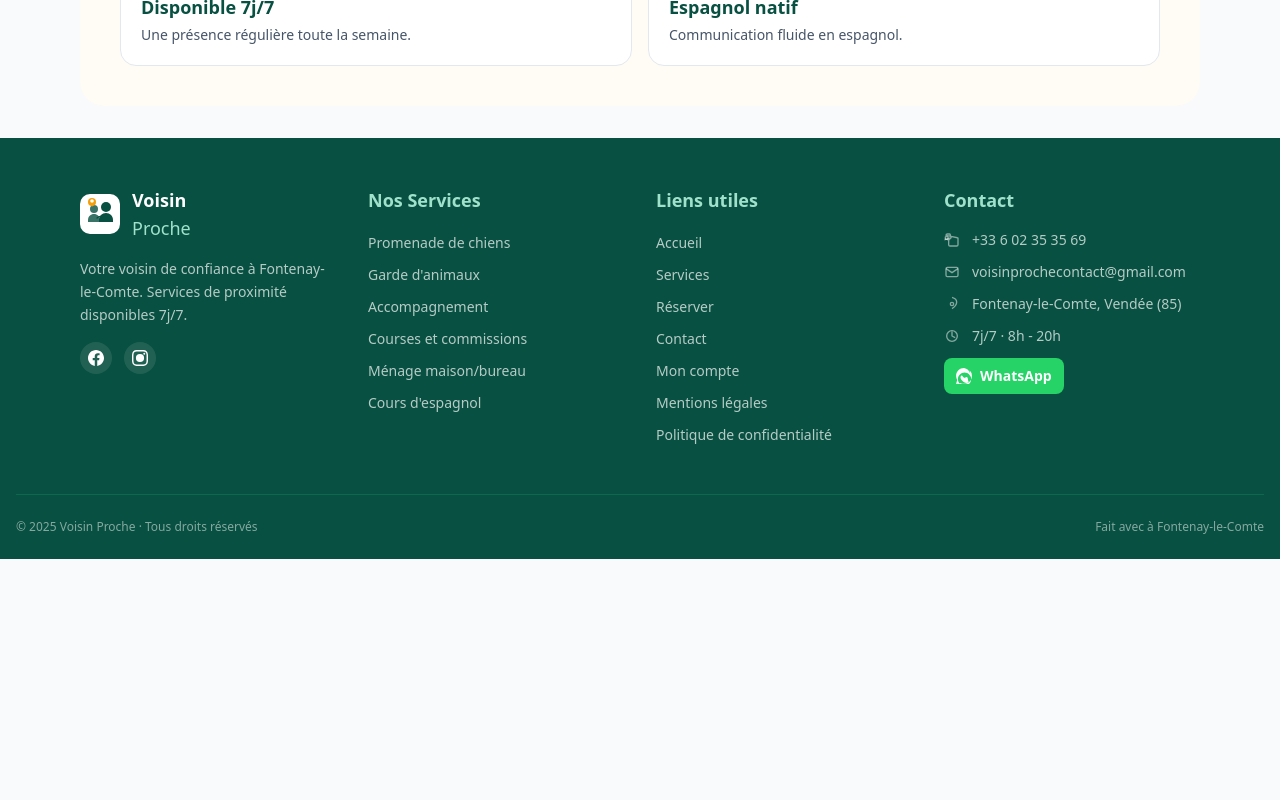
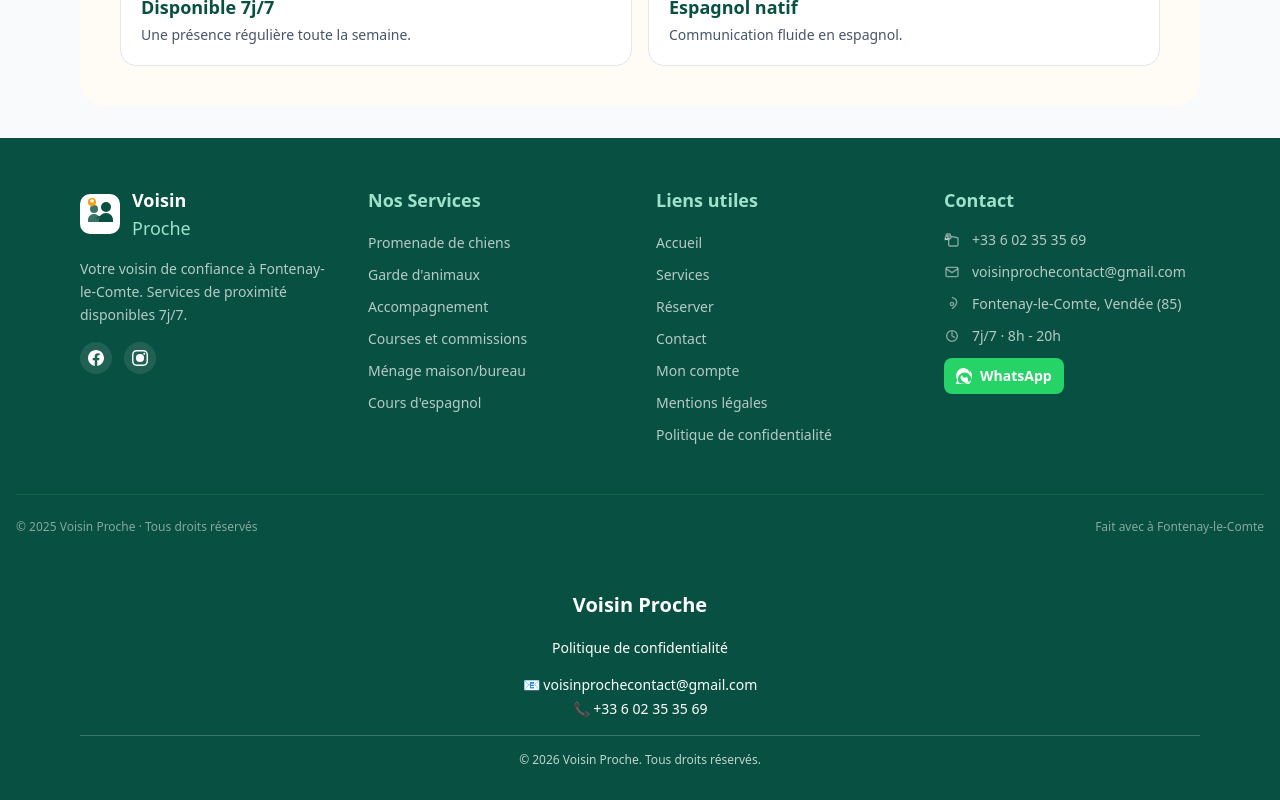
Before and after one commit to diegongu-cmyk/voisin-proche, a Next.js app: page / in a window 1280 px wide. Shown: the part 2332-3132 px from the top of the page. Before the commit the page ends 2891 px from the top, so only its background shows below. Built offline with nearby package versions, Linux system fonts and the light colour scheme.

Commit message:
Add footer with privacy policy link to all pages

```diff
--- a/app/layout.tsx
+++ b/app/layout.tsx
@@ -3,6 +3,7 @@ import "./globals.css";
 import Navbar from "@/components/Navbar";
 import TopBanner from "@/components/TopBanner";
 import WhatsAppButton from "@/components/WhatsAppButton";
+import Footer from "@/components/Footer";
 
 export const metadata: Metadata = {
   title: "Voisin Proche",
@@ -219,6 +220,7 @@ export default function RootLayout({
       </footer>
 
         <WhatsAppButton />
+        <Footer />
       </body>
     </html>
   );
--- /dev/null
+++ b/components/Footer.tsx
@@ -0,0 +1,35 @@
+export default function Footer() {
+  return (
+    <footer className="bg-[#085041] text-white py-8">
+      <div className="max-w-6xl mx-auto px-4">
+        <div className="text-center space-y-4">
+          {/* Nombre de la empresa */}
+          <h3 className="text-xl font-bold">Voisin Proche</h3>
+
+          {/* Enlace a política de confidencialidad */}
+          <div className="space-y-2">
+            <a
+              href="/politique-confidentialite"
+              className="text-sm hover:opacity-80 transition-opacity inline-block"
+            >
+              Politique de confidentialité
+            </a>
+          </div>
+
+          {/* Información de contacto */}
+          <div className="space-y-1 text-sm">
+            <p>📧 voisinprochecontact@gmail.com</p>
+            <p>📞 +33 6 02 35 35 69</p>
+          </div>
+
+          {/* Copyright */}
+          <div className="border-t border-white/20 pt-4 mt-6">
+            <p className="text-xs opacity-75">
+              © 2026 Voisin Proche. Tous droits réservés.
+            </p>
+          </div>
+        </div>
+      </div>
+    </footer>
+  );
+}
```
